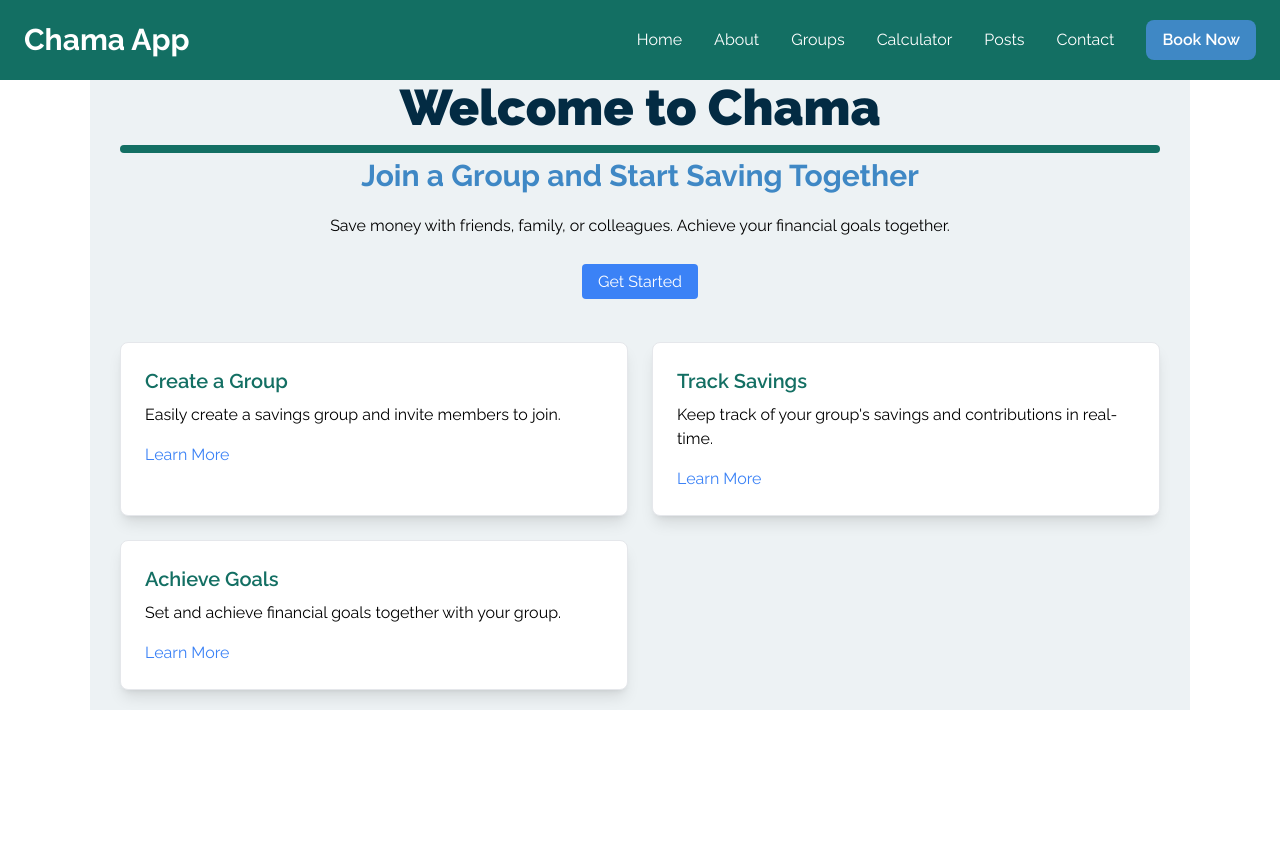
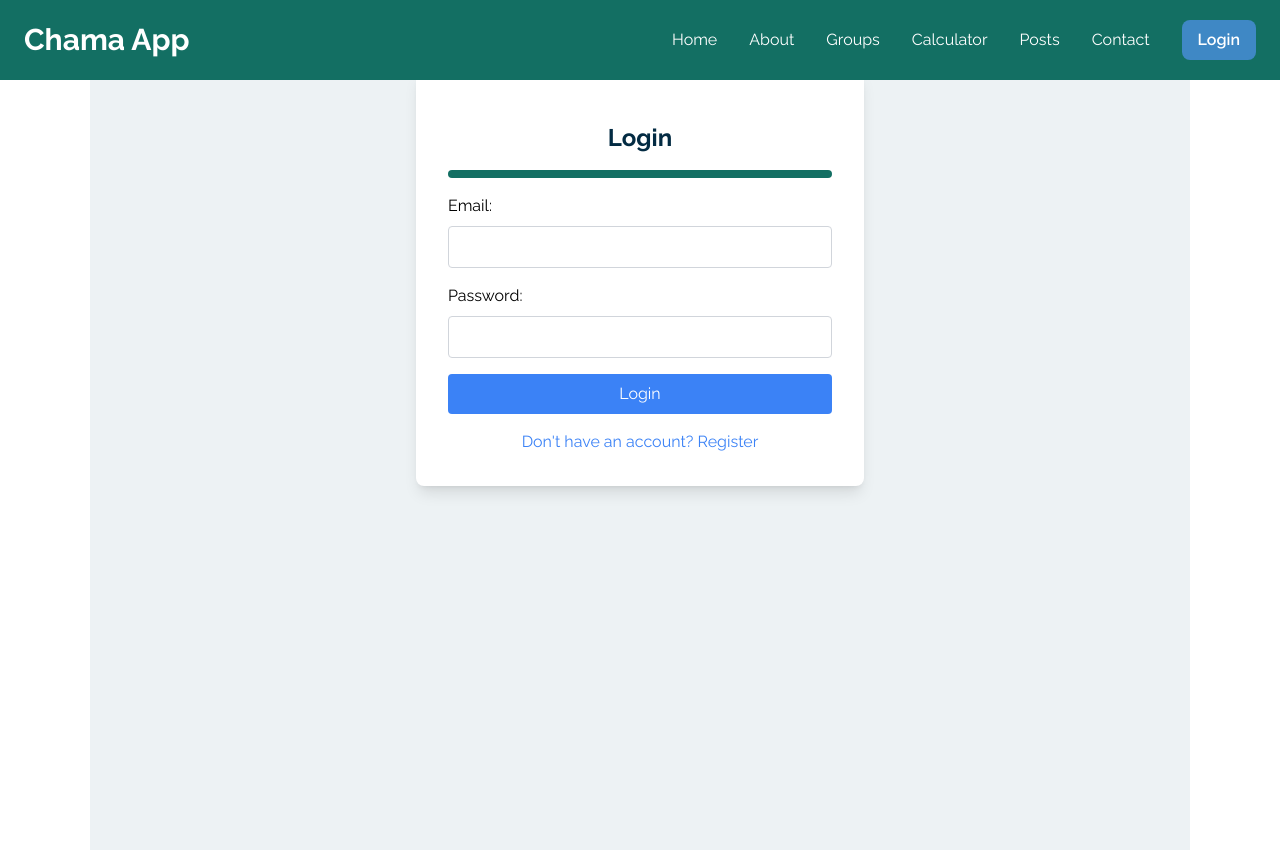
Before and after one commit to briannbig/angular-refresher, an Angular app: page /login in a window 1280 px wide. Before the commit this address led to /. Before the commit the page ends 800 px from the top, so only its background shows below. Built offline with nearby package versions, Linux system fonts and the light colour scheme.

Commit message:
add login & registration pages

```diff
--- a/src/app/app.routes.ts
+++ b/src/app/app.routes.ts
@@ -3,6 +3,8 @@ import { HomeComponent } from './pages/home/home.component'
 import { CalculatorComponent } from './pages/calculator/calculator.component'
 import { GroupsComponent } from './pages/groups/groups.component'
 import { PostsComponent } from './pages/posts/posts.component'
+import { RegisterComponent } from './pages/register/register.component'
+import { LoginComponent } from './pages/login/login.component'
 
 export const routes: Routes = [
   {
@@ -31,6 +33,19 @@ export const routes: Routes = [
     }
   },
   {
+    path: 'register',
+    loadComponent: () => {
+      return RegisterComponent
+    }
+  },
+
+  {
+    path: 'login',
+    loadComponent: () => {
+      return LoginComponent
+    }
+  },
+  {
     path: '**',
     redirectTo: ''
   }
--- a/src/app/components/header/header.component.html
+++ b/src/app/components/header/header.component.html
@@ -49,8 +49,12 @@
         </a>
         <button
           class="bg-lime text-night px-4 py-2 rounded-lg font-semibold hover:bg-opacity-90 transition-all"
+        > <a
+        routerLink="/login"
+        class="text-white-smoke hover:text-lime transition-colors"
       >
-          Book Now
+        Login
+      </a>
         </button>
       </div>
 
--- /dev/null
+++ b/src/app/pages/login/login.component.html
@@ -0,0 +1,64 @@
+<div class="flex justify-center">
+  <div class="bg-white p-8 rounded-lg shadow-lg w-full max-w-md">
+    <form class="w-full mt-5" (submit)="onSubmit($event)">
+      <h2 class="text-2xl mb-4 text-center">Login</h2>
+      <hr />
+
+      @if (loginText().length) {
+      <div
+        class="bg-green-100 border border-prussian-blue text-pine-green px-4 py-3 rounded relative my-2"
+        role="alert"
+      >
+        <strong class="font-bold">Login!</strong>
+        <span class="block sm:inline">{{ loginText() }}</span>
+        <span class="absolute top-0 bottom-0 right-0 px-4 py-3">
+          <svg
+            class="fill-current h-6 w-6 text-pine-green"
+            role="button"
+            xmlns="http://www.w3.org/2000/svg"
+            viewBox="0 0 20 20"
+          >
+            <title>Close</title>
+            <path
+              d="M14.348 14.849a1.2 1.2 0 0 1-1.697 0L10 11.819l-2.651 3.029a1.2 1.2 0 1 1-1.697-1.697l2.758-3.15-2.759-3.152a1.2 1.2 0 1 1 1.697-1.697L10 8.183l2.651-3.031a1.2 1.2 0 1 1 1.697 1.697l-2.758 3.152 2.758 3.15a1.2 1.2 0 0 1 0 1.698z"
+            />
+          </svg>
+        </span>
+      </div>
+      }
+      <div class="my-4">
+        <label for="email" class="block mb-2">Email:</label>
+        <input
+          type="email"
+          id="email"
+          name="email"
+          required
+          [formControl]="email"
+          class="w-full p-2 border border-gray-300 rounded"
+        />
+      </div>
+      <div class="mb-4">
+        <label for="password" class="block mb-2">Password:</label>
+        <input
+          type="password"
+          id="password"
+          name="password"
+          required
+          [formControl]="password"
+          class="w-full p-2 border border-gray-300 rounded"
+        />
+      </div>
+      <button
+        type="submit"
+        class="w-full p-2 bg-blue-500 text-white rounded hover:bg-blue-600"
+      >
+        Login
+      </button>
+      <div class="mt-4 text-center">
+        <a routerLink="/register" class="text-blue-500 hover:underline"
+          >Don't have an account? Register</a
+        >
+      </div>
+    </form>
+  </div>
+</div>
--- /dev/null
+++ b/src/app/pages/login/login.component.ts
@@ -0,0 +1,27 @@
+import { Component, signal } from '@angular/core'
+import { RouterLink } from '@angular/router'
+import { FormControl, ReactiveFormsModule, Validators } from '@angular/forms'
+
+@Component({
+  selector: 'app-login',
+  imports: [RouterLink, ReactiveFormsModule],
+  templateUrl: './login.component.html',
+  styleUrl: './login.component.css'
+})
+export class LoginComponent {
+  onSubmit ($event: Event) {
+
+    $event.preventDefault()
+
+    if (this.email.valid && this.password.valid) {
+      this.loginText.set('Log in successful')
+    } else {
+      this.loginText.set('Email and password are invalid')
+    }
+  }
+
+  loginText = signal('')
+  email = new FormControl('', [Validators.required, Validators.email])
+  password = new FormControl('', [Validators.required])
+
+}
--- /dev/null
+++ b/src/app/pages/register/register.component.html
@@ -0,0 +1,62 @@
+<div class="flex justify-center">
+  <div class="bg-white p-8 rounded-lg shadow-lg w-full max-w-md">
+    <form>
+      <h2 class="text-2xl font-bold mb-6 text-center">Register</h2>
+      <hr class="mb-6" />
+
+      @if (registerText().length) {
+        <div class="bg-green-100 border border-prussian-blue text-pine-green px-4 py-3 rounded relative my-2" role="alert">
+            <strong class="font-bold">Login!</strong>
+            <span class="block sm:inline">{{registerText()}}</span>
+            <span class="absolute top-0 bottom-0 right-0 px-4 py-3">
+              <svg class="fill-current h-6 w-6 text-pine-green" role="button" xmlns="http://www.w3.org/2000/svg" viewBox="0 0 20 20"><title>Close</title><path d="M14.348 14.849a1.2 1.2 0 0 1-1.697 0L10 11.819l-2.651 3.029a1.2 1.2 0 1 1-1.697-1.697l2.758-3.15-2.759-3.152a1.2 1.2 0 1 1 1.697-1.697L10 8.183l2.651-3.031a1.2 1.2 0 1 1 1.697 1.697l-2.758 3.152 2.758 3.15a1.2 1.2 0 0 1 0 1.698z"/></svg>
+            </span>
+          </div>
+      }
+      <div class="mb-4">
+        <label for="email" class="block text-gray-700">Email</label>
+        <input
+          type="email"
+          id="email"
+          class="w-full px-3 py-2 border rounded-lg focus:outline-none focus:ring-2 focus:ring-blue-500"
+          [formControl]="email"
+          required
+        />
+      </div>
+      <div class="mb-4">
+        <label for="password" class="block text-gray-700">Password</label>
+        <input
+          type="password"
+          id="password"
+          [formControl]="password"
+          class="w-full px-3 py-2 border rounded-lg focus:outline-none focus:ring-2 focus:ring-blue-500"
+          required
+        />
+      </div>
+      <div class="mb-6">
+        <label for="confirm-password" class="block text-gray-700"
+          >Confirm Password</label
+        >
+        <input
+          type="password"
+          id="confirm-password"
+          [formControl]="confirmPassword"
+          class="w-full px-3 py-2 border rounded-lg focus:outline-none focus:ring-2 focus:ring-blue-500"
+          required
+        />
+      </div>
+      <button
+        type="submit"
+        class="w-full bg-blue-500 text-white py-2 rounded-lg hover:bg-blue-600 focus:outline-none focus:ring-2 focus:ring-blue-500"
+      >
+        Register
+      </button>
+
+      <div class="mt-4 text-center">
+        <a routerLink="/login" class="text-blue-500 hover:underline"
+          >Logiin Instead</a
+        >
+      </div>
+    </form>
+  </div>
+</div>
--- /dev/null
+++ b/src/app/pages/register/register.component.ts
@@ -0,0 +1,27 @@
+import { Component, signal } from '@angular/core'
+import { FormControl, ReactiveFormsModule, Validators } from '@angular/forms'
+import { RouterLink } from '@angular/router'
+
+@Component({
+  selector: 'app-register',
+  imports: [RouterLink, ReactiveFormsModule],
+  templateUrl: './register.component.html',
+  styleUrl: './register.component.css'
+})
+export class RegisterComponent {
+
+
+  onSubmit ($event: Event) {
+    $event.preventDefault()
+    if (this.email.valid && this.password.valid && this.password.value === this.confirmPassword.value) {
+      this.registerText.set('Register successful')
+    } else {
+      this.registerText.set('Email and password are invalid')
+    }
+  }
+
+  registerText = signal('')
+  email = new FormControl('', [Validators.required, Validators.email])
+  password = new FormControl('', [Validators.required])
+  confirmPassword = new FormControl('', [Validators.required])
+}
--- a/src/styles.css
+++ b/src/styles.css
@@ -21,6 +21,7 @@
 
 
 main {
+  @apply h-screen;
   background-color: var(--antiflash-white);
   margin-top: 50px;
   margin-left: 90px;
```
Also changed, not shown: src/app/pages/login/login.component.css (added), src/app/pages/register/register.component.css (added), 2 other files (tests, documents, lock files or other folders). Lines whose indentation alone changed are shown as unchanged.
